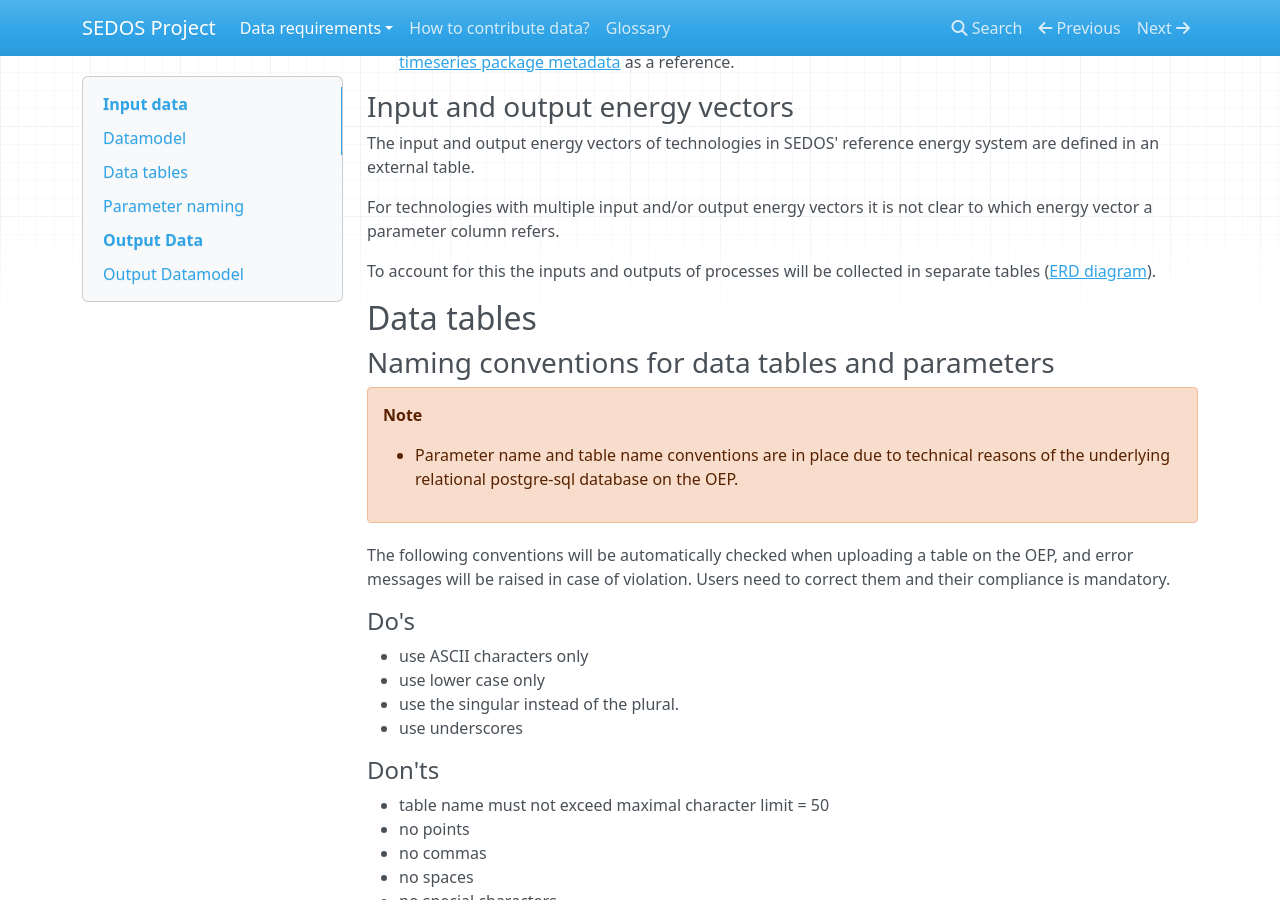
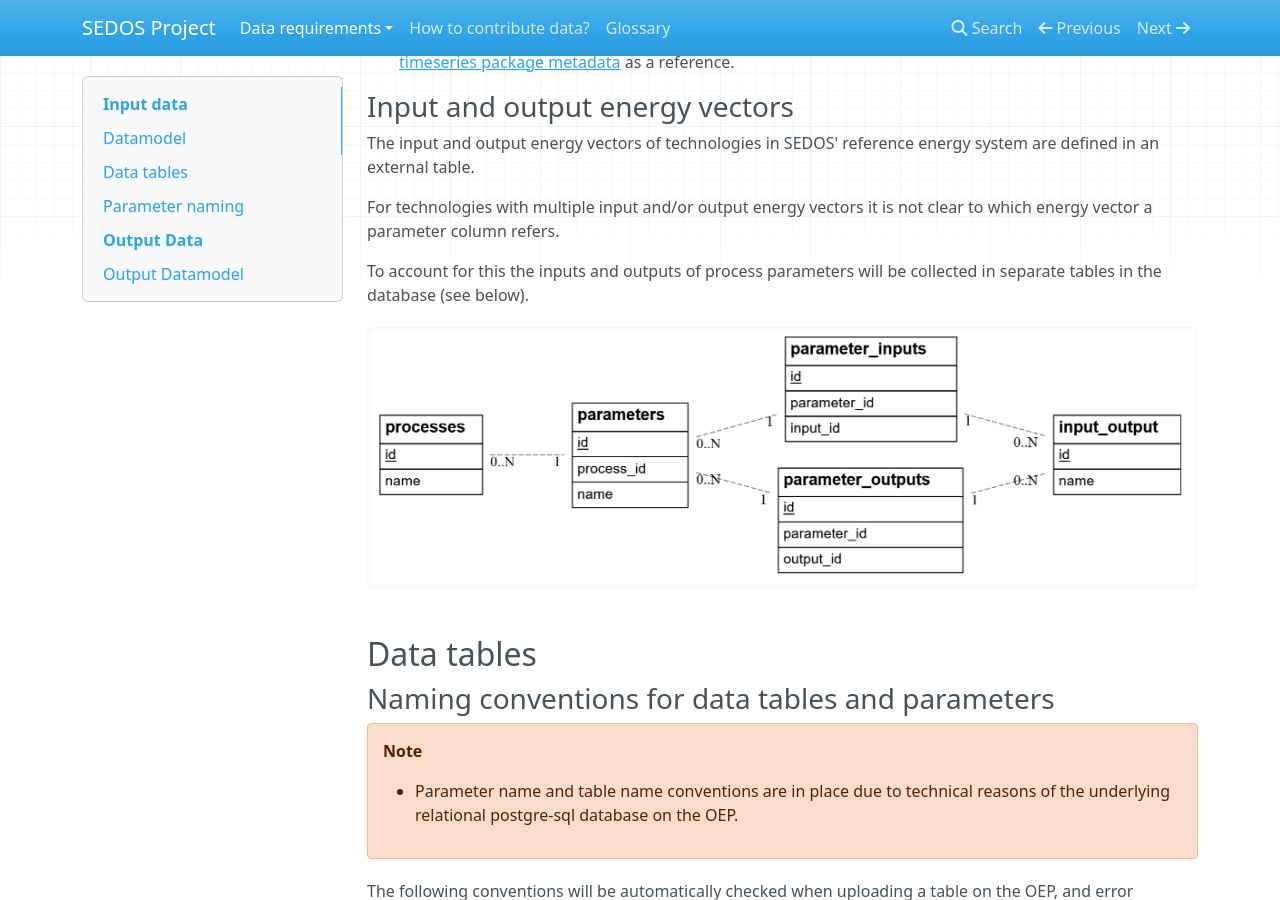
Before and after one commit to sedos-project/organization, an MkDocs documentation site: the page built from docs/data_requirements/input_data.md, in a window 1280 px wide and 900 px high, scrolled down 339 px. Built offline with MkDocs 1.6.1, drawn with Linux system fonts in a browser that asks for light colours; nearby versions of some CDN libraries.

Commit message:
Add database mimo tables

```diff
--- a/docs/data_requirements/input_data.md
+++ b/docs/data_requirements/input_data.md
@@ -13,9 +13,12 @@ The **oedatamodel-parameter** ([docs](https://github.com/sedos-project/oedatamod
 ### Input and output energy vectors
 The input and output energy vectors of technologies in SEDOS' reference energy system are defined in an external table.
 
-For technologies with multiple input and/or output energy vectors it is not clear to which energy vector a parameter column refers.
+For technologies with multiple input and/or output energy vectors it is not clear to which energy vector a
+parameter column refers.
 
-To account for this the inputs and outputs of processes will be collected in separate tables ([ERD diagram](https://kroki.io/erd/svg/eNqLzswrKC2Jzy8tAVKxXFqZKVx5ibmpXFzRBUX5yanFxanFqKKJRUBGSWoRVBiqKh6Liniw0TB1CNEUruT83Nz8lMySShAHWQfEGYS1wN2moKWra6iAcBRCE7oU1DV4FEAt50LXomCoq6ulgBxOXBiasKgBAGKJfYo=)).
+To account for this the inputs and outputs of process parameters will be collected in separate tables in the
+database (see below).
+![mimo_tables](../graphics/mimo_tables.jpg)
 
 ## Data tables
 
```
Also changed, not shown: docs/graphics/mimo_tables.jpg (added).
